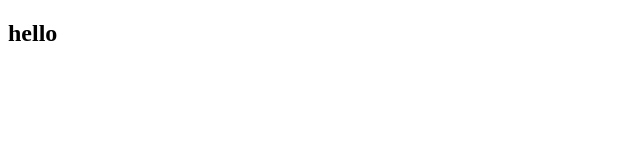
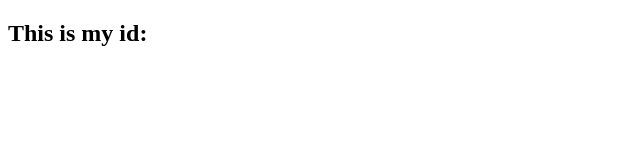
Before and after one commit to KononenkoAsia/pokemons, a Next.js app: page /pokemonInfo in a window 1280 px wide. Shown: the top 160 px of the page, without its empty margins (0-640 px from the left). Built offline with nearby package versions, Linux system fonts and the light colour scheme.

Commit message:
Display id of the clicked item

```diff
--- a/pages/pokemonInfo.js
+++ b/pages/pokemonInfo.js
@@ -1,11 +1,17 @@
 import React from 'react'
+import { withRouter } from 'next/router'
 
-const PokemonInfo = () => {
+const PokemonInfo = ({
+  router: {
+    query: { id }
+  }
+}) => {
   return (
     <div>
-      <h2>hello</h2>
+      <h2>This is my id:</h2>
+      <h3> {id}</h3>
     </div>
   )
 }
 
-export default PokemonInfo
+export default withRouter(PokemonInfo)
```
